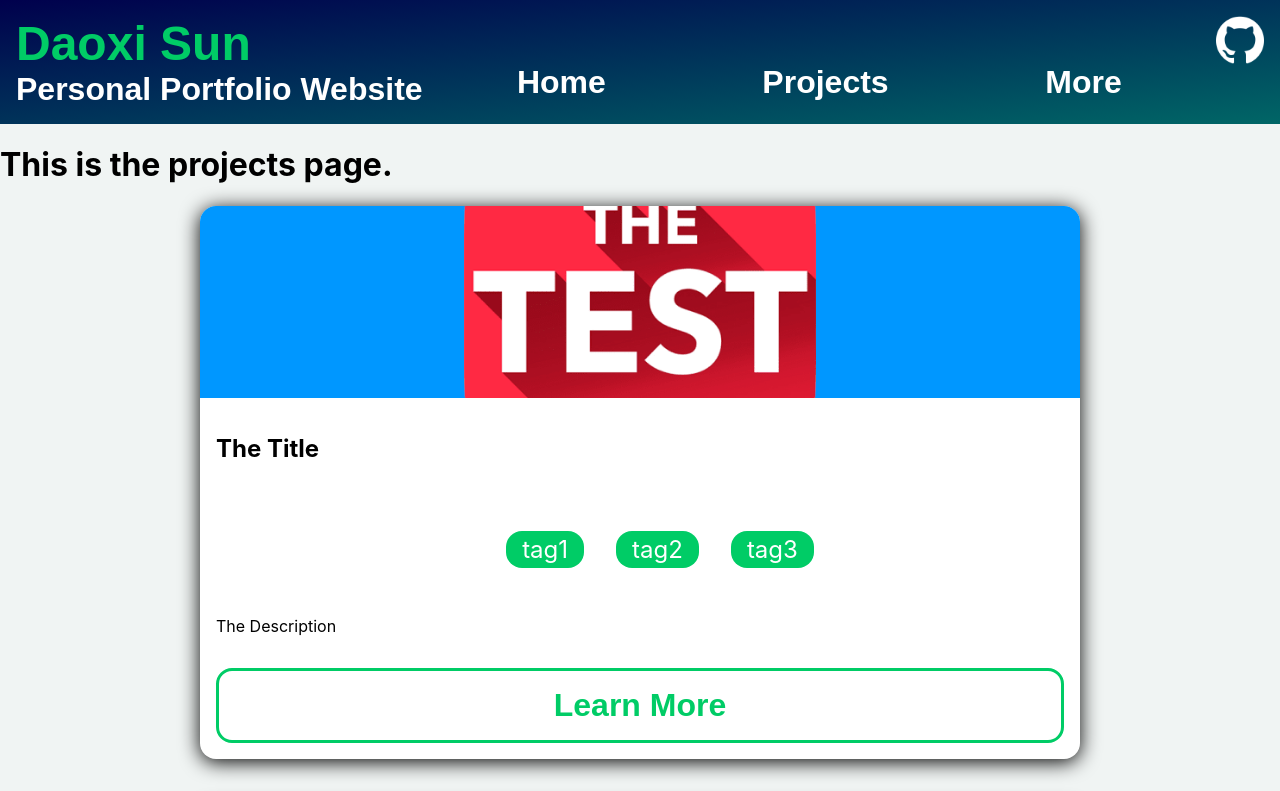
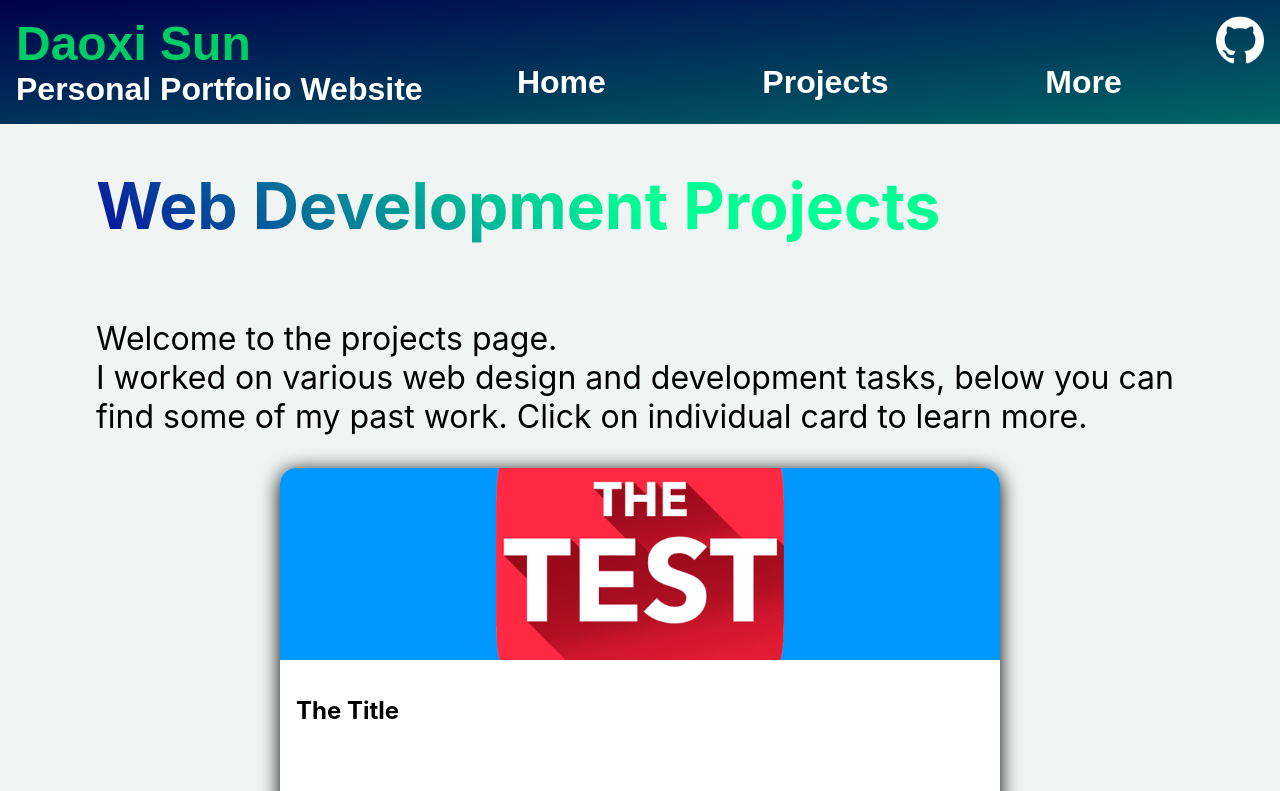
Before and after one commit to daoxi/personal-portfolio, a Next.js app: page /projects in a window 1280 px wide. Shown: the top 791 px of the page. Built offline with nearby package versions, Linux system fonts and the light colour scheme.

Commit message:
projects page improvement

```diff
--- a/pages/components/Introduction.module.css
+++ b/pages/components/IntroTemplate.module.css
@@ -1,3 +1,5 @@
+/* template css used for various introductory content */
+
 .introcontainer{
 display:grid;
 grid-template-columns: 90%;
--- a/pages/components/Introduction.js
+++ b/pages/components/Introduction.js
@@ -1,5 +1,5 @@
 /* intro component */
-import classes from "./Introduction.module.css";
+import classes from "./IntroTemplate.module.css";
 import Link from "next/link";
 
 function Introduction() {
--- a/pages/components/ProjCard.module.css
+++ b/pages/components/ProjCard.module.css
@@ -5,7 +5,6 @@
   display: flex;
   flex-direction: column;
   justify-content: space-between;
-  cursor: pointer;
   transition: transform 200ms ease-in;
   background-color: #ffffff;
 }
@@ -55,7 +54,8 @@
   transform: scale(1.05);
 }
 
-.card:hover .card_btn {
+.card_btn:hover {
   background-color: #00cc66;
   color: white;
+  cursor: pointer;
 }
--- a/pages/components/ProjCardsContainer.module.css
+++ b/pages/components/ProjCardsContainer.module.css
@@ -1,7 +1,7 @@
 .card_grid {
   /* auto fitting infinite project cards into the grid container*/
   display: grid;
-  grid-template-columns: repeat(auto-fit, minmax(45rem, 55rem));
+  grid-template-columns: repeat(auto-fit, minmax(30rem, 45rem));
   gap: 3rem;
   justify-content: center;
 }
--- /dev/null
+++ b/pages/components/ProjectsIntro.js
@@ -0,0 +1,17 @@
+/* projects intro component */
+import classes from "./IntroTemplate.module.css";
+import Link from "next/link";
+
+function ProjectsIntro() {
+  return (
+    <div className={classes.introcontainer}>
+        <h1 className={classes.title}>Web Development Projects</h1>
+        <p className={classes.intro}>
+          Welcome to the projects page.
+          <br />I worked on various web design and development tasks, below you can find some of my past work. Click on individual card to learn more.
+        </p>
+    </div>
+  );
+}
+
+export default ProjectsIntro;
--- a/pages/projects.js
+++ b/pages/projects.js
@@ -1,12 +1,13 @@
 /* the Projects page */
 import MainNavigation from "./components/MainNavigation";
 import ProjCardsContainer from "./components/ProjCardsContainer";
+import ProjectsIntro from "./components/ProjectsIntro";
 
 function Projects() {
   return (
     <div>
       <MainNavigation></MainNavigation>
-      <h1>This is the projects page.</h1>
+      <ProjectsIntro></ProjectsIntro>
       <ProjCardsContainer />
     </div>
   );
```
